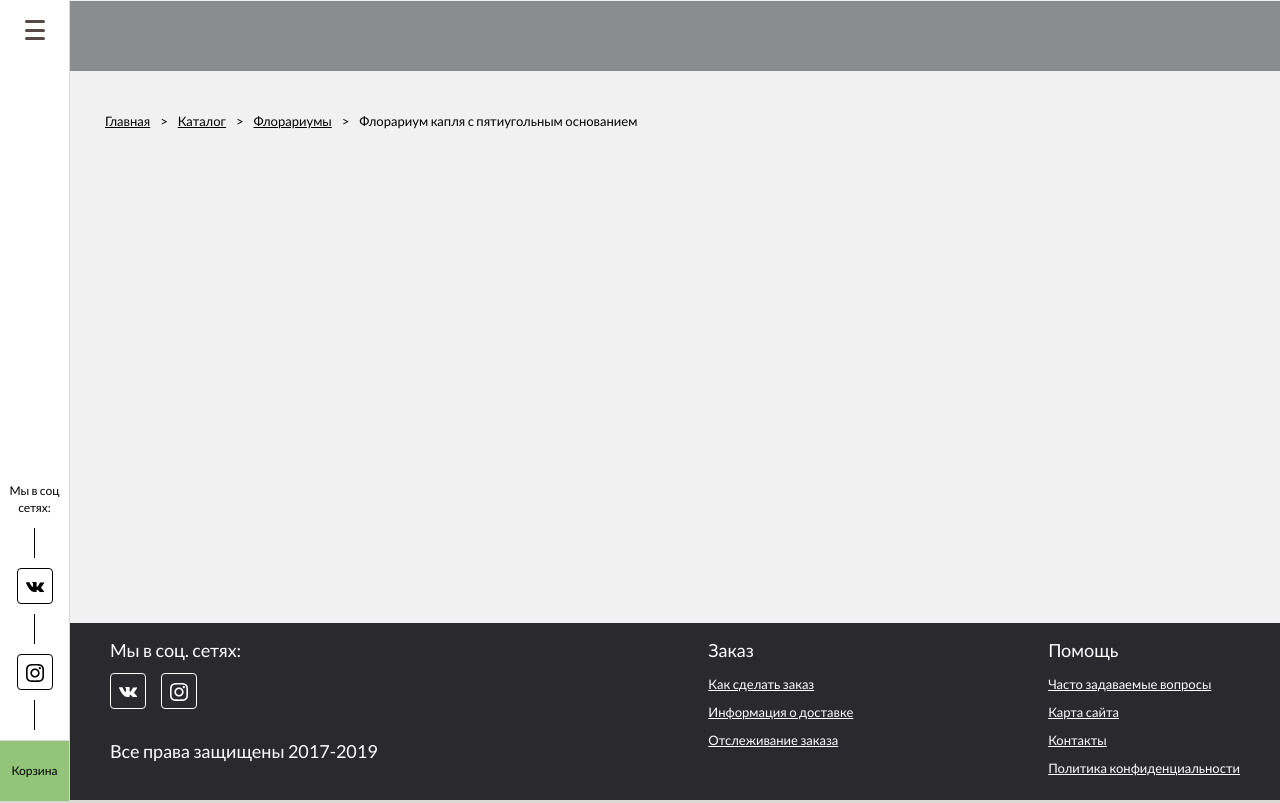
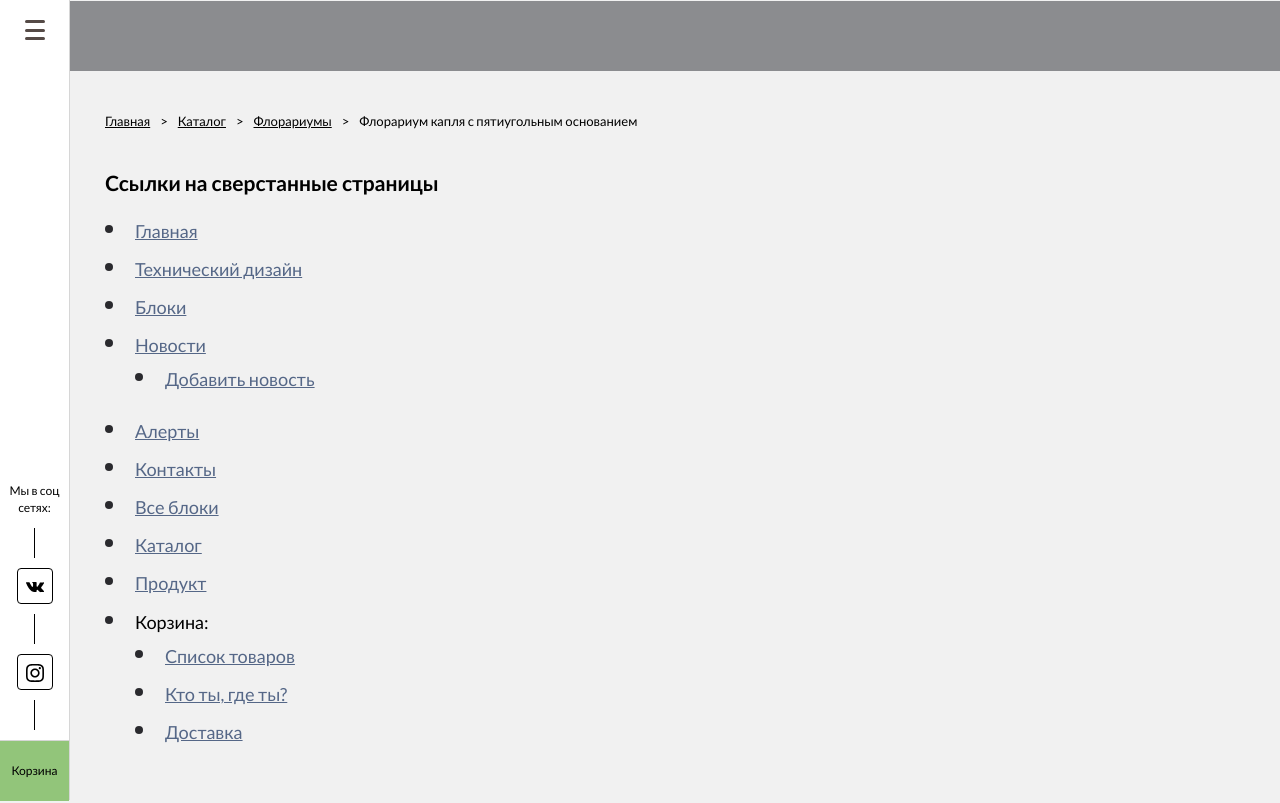
Before and after one commit to hilaratas/ldv-spa, a Vue app: page /main in a window 1280 px wide. Shown: the top 803 px of the page. Built offline with nearby package versions, Linux system fonts and the light colour scheme.

Commit message:
Добавление страниц в роутер

```diff
--- a/src/components/SidebarLeft/SidebarLeftItem.vue
+++ b/src/components/SidebarLeft/SidebarLeftItem.vue
@@ -1,8 +1,8 @@
 <template>
   <li class="main-menu__item">
-    <a :href="item.item.link" class="main-menu__link">
+    <router-link :to="item.item.link" class="main-menu__link">
       {{ item.item.text }}
-    </a>
+    </router-link>
     <ul v-if="isFolder">
       <sidebar-left-item
           v-for="(model, index) in item.children"
--- a/src/components/TheSidebarLeft.vue
+++ b/src/components/TheSidebarLeft.vue
@@ -26,7 +26,7 @@ export default {
   name: "TheSidebarLeft",
   data() {
     return {
-      mainMenu: sidebarLeftMenu
+      mainMenu: {...sidebarLeftMenu}
     }
   },
   components: { SidebarLeftItem }
--- a/src/config/sidebar-left-menu.js
+++ b/src/config/sidebar-left-menu.js
@@ -1,23 +1,29 @@
 export default [
   {
-    item: { link: '#', text: "Главная"}
+    item: { link: '/main', text: "Главная"}
   },
   {
-    item: { link: '#', text: "Акции/спецпредложения"},
+    item: { link: '/', text: "Страница с ссылками"}
+  },
+  {
+    item: { link: '/specials_and_actions', text: "Акции/спецпредложения"},
     children: [
-      { item: { link: '#', text: "Акции"} },
-      { item: { link: '#', text: "Спецпредложения"}, }
+      { item: { link: '/specials_and_actions/actions', text: "Акции"} },
+      { item: { link: '/specials_and_actions/specials', text: "Спецпредложения"}, }
     ]
   },
   {
-    item: { link: '#', text: "Каталог"},
+    item: { link: '/catalog', text: "Каталог"},
     children: [
-      { item: { link: '#', text: "Тематические изделия к празднику"} },
-      { item: { link: '#', text: "Еще раздел"} }
+      { item: { link: '/catalog/themed_products', text: "Тематические изделия к празднику"} },
+      { item: { link: '/catalog/others', text: "Еще раздел"} }
     ]
   },
   {
-    item: { link: '#', text: "Контакты"},
-    children: [{ item: { link: '#', text: "Где посмотреть в живую"} }, { item: { link: '#', text: "Еще раздел"} }]
+    item: { link: '/contacts', text: "Контакты"},
+    children: [
+      { item: { link: '/contacts/where to watch', text: "Где посмотреть в живую"} },
+      { item: { link: '/contacts/one_else', text: "Еще раздел"} }
+    ]
   }
 ]
--- a/src/router/index.js
+++ b/src/router/index.js
@@ -9,6 +9,38 @@ const routes = [
     path: '/',
     name: 'Home',
     component: Home
+  },
+  {
+    path: '/main',
+    name: 'Main',
+    component: Home
+  },
+  {
+    path: '/specials_and_actions',
+    name: 'SpecialsAndActions',
+    component: NewsBase,
+    children: [
+      {
+        path: '',
+        component: NewsIndex,
+        name: 'SpecialsAndActionsIndex'
+      },
+      {
+        path: 'actions',
+        component: NewsIndex,
+        name: 'SpecialsAndActionsActions'
+      },
+      {
+        path: 'specials',
+        component: NewsIndex,
+        name: 'SpecialsAndActionsSpecials'
+      },
+      {
+        path: 'add',
+        component: NewsAdd,
+        name: 'SpecialsAndActionsAdd'
+      }
+    ]
   },
   {
     path: '/tech',
@@ -46,14 +78,38 @@ const routes = [
     component: () => import('../views/Alerts.vue')
   },
   {
+    path: '/catalog',
+    name: 'Catalog',
+    component: () => import('../views/Catalog.vue'),
+    children: [
+      {
+        path: 'themed_products',
+        name: 'Catalog-themed',
+        component: () => import('../views/Contacts.vue')
+      },
+      {
+        path: 'others',
+        name: 'Catalog-others',
+        component: () => import('../views/Contacts.vue')
+      }
+    ]
+  },
+  {
     path: '/contacts',
     name: 'Contacts',
-    component: () => import('../views/Contacts.vue')
-  },
-  {
-    path: '/catalog',
-    name: 'Catalog',
-    component: () => import('../views/Catalog.vue')
+    component: () => import('../views/Contacts.vue'),
+    children: [
+      {
+        path: 'where to watch',
+        name: 'Contacts-where-to-watch',
+        component: () => import('../views/Contacts.vue'),
+      },
+      {
+        path: 'one_else',
+        name: 'Contacts-one-else',
+        component: () => import('../views/Contacts.vue'),
+      }
+    ]
   },
   {
     path: '/product',
@@ -72,7 +128,7 @@ const routes = [
   },
   {
     path: '/cart-dostavka',
-    name: 'CartDostavka',
+    name: 'Cart-Dostavka',
     component: () => import('../views/CartDostavka.vue')
   }
 ]
--- a/src/views/Home.vue
+++ b/src/views/Home.vue
@@ -2,7 +2,7 @@
   <article class="text">
     <h1>Ссылки на сверстанные страницы</h1>
     <ul>
-      <li><a href="main.html">Главная</a></li>
+      <li><router-link to="main">Главная</router-link></li>
       <li><router-link to="tech">Технический дизайн</router-link></li>
       <li><router-link to="blocks">Блоки</router-link></li>
       <li><router-link to="news">Новости</router-link>
```
